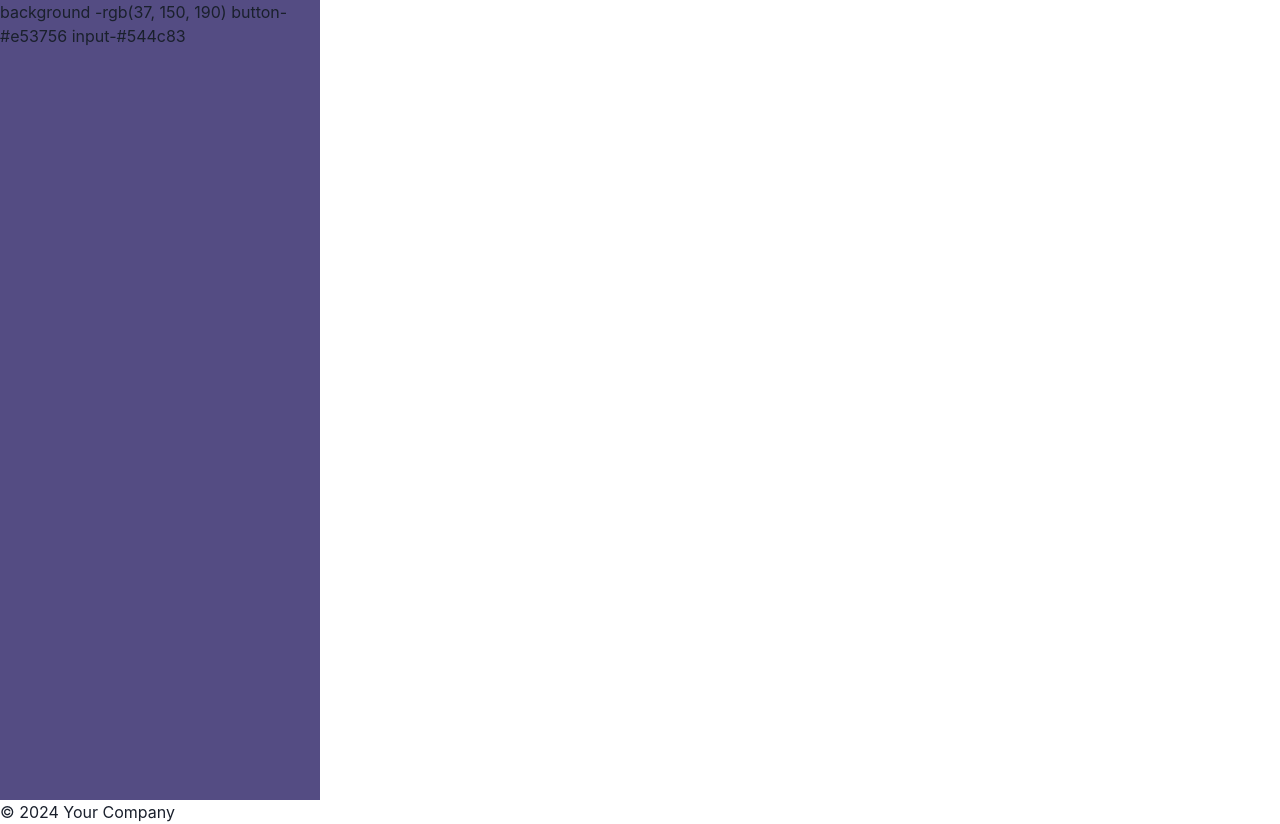
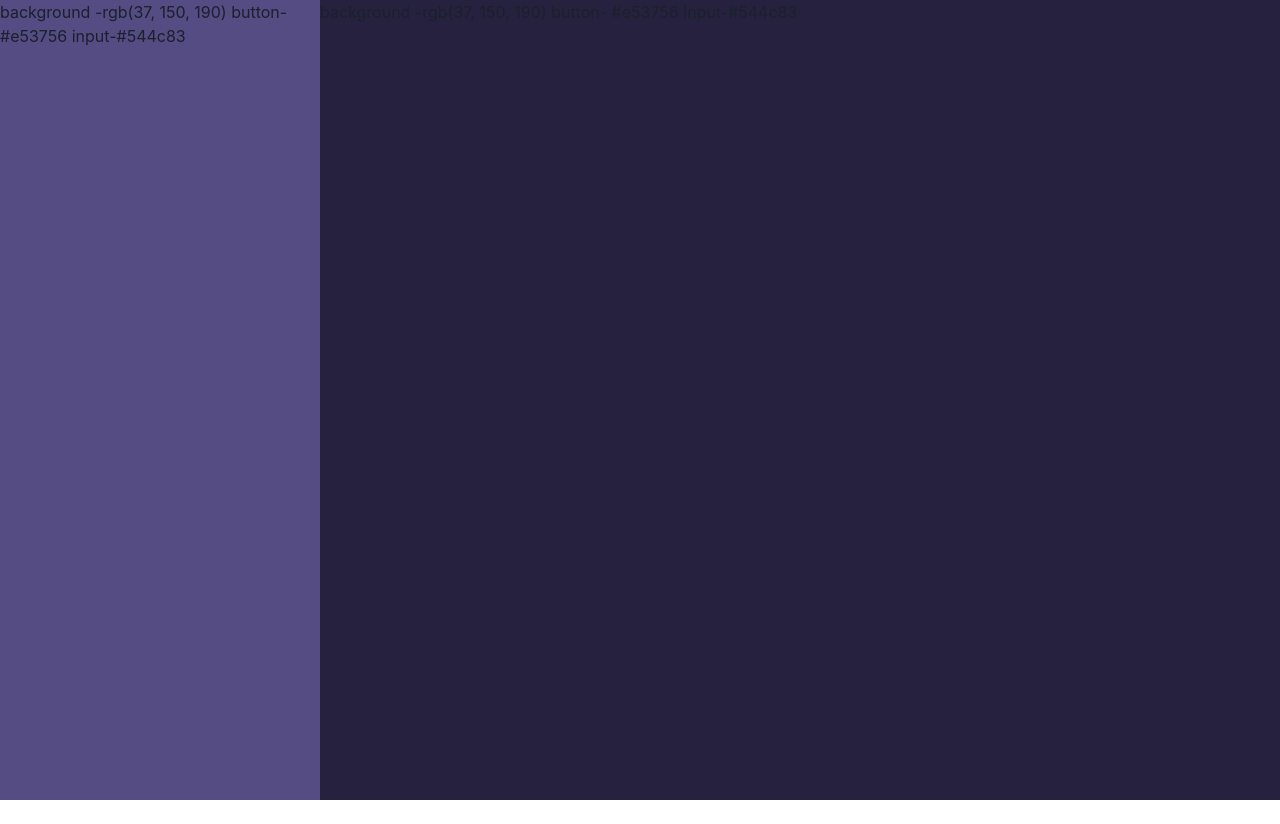
Before and after one commit to akareagwom/note-pal, a React (Vite) app: page /Layout in a window 1280 px wide. After the commit the page ends 800 px from the top, so only its background shows below. Built offline with nearby package versions, Linux system fonts and the light colour scheme.

Commit message:
card component

```diff
--- a/src/components/Layout.tsx
+++ b/src/components/Layout.tsx
@@ -1,23 +1,19 @@
 import { Link, Outlet } from 'react-router-dom';
 import NavBar from './NavBar';
-import { Box } from '@chakra-ui/react';
+import { Box, Flex } from '@chakra-ui/react';
 
 
 const Layout: React.FC = () => {
   return (
-    <div>
-      <div className="">
+    <Box display={'flex'}   gap={0} >
+      <Box w={'25%'}>
         <NavBar/>
-      </div>
+      </Box>
 
-      <Box bg={'rgb(37, 150, 190)'}>
+      <Box w={'75%'} bg={'#272140'}>
         <Outlet />
       </Box>
-
-      <footer>
-        <p>&copy; 2024 Your Company</p>
-      </footer>
-    </div>
+    </Box>
   );
 };
 
--- a/src/components/NavBar.tsx
+++ b/src/components/NavBar.tsx
@@ -13,7 +13,7 @@ import { Box, Drawer, DrawerBody, List, ListItem ,DrawerFooter,
 
 const NavBar =()=>{
     return (
-        <Box w={'25%'} h={'100vh'} bg={'#544c83'}>
+        <Box h={'100vh'} bg={'#544c83'}>
 
 
      background -rgb(37, 150, 190)
--- a/src/main.tsx
+++ b/src/main.tsx
@@ -5,6 +5,7 @@ import App from './App.tsx'
 import { BrowserRouter, Routes, Route } from 'react-router-dom'
 import { ChakraProvider } from '@chakra-ui/react'
 import Layout from './components/Layout.tsx'
+import Notes from './notes/Notes.tsx'
 
 createRoot(document.getElementById('root')!).render(
   <StrictMode>
@@ -13,7 +14,7 @@ createRoot(document.getElementById('root')!).render(
         <Routes>
           <Route path="/" element={<App />} />
           <Route path='/Layout' element ={<Layout/>}>
-
+            <Route index element ={<Notes/>}/>
           {/* <Route path="home" element={<Home />} /> */}
           </Route>
         </Routes>
--- a/src/notes/Notes.tsx
+++ b/src/notes/Notes.tsx
@@ -2,7 +2,7 @@ import { Box } from "@chakra-ui/react";
 
 const   Notes =()=>{
     return (
-        <Box w={'25%'} h={'100vh'} bg={'#544c83'}>
+        <Box  h={'100vh'}>
 
 
      background -rgb(37, 150, 190)
```
Also changed, not shown: src/notes/components/CardComp.tsx (added).
